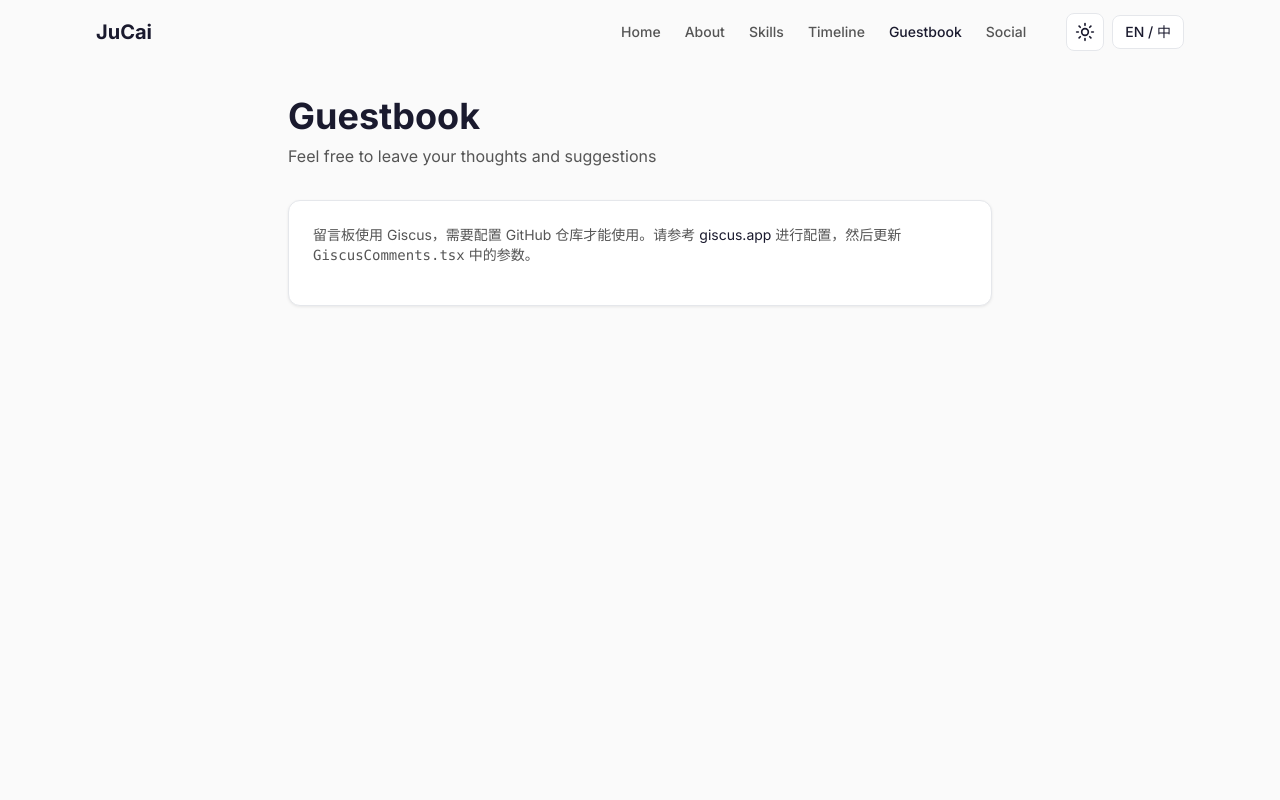
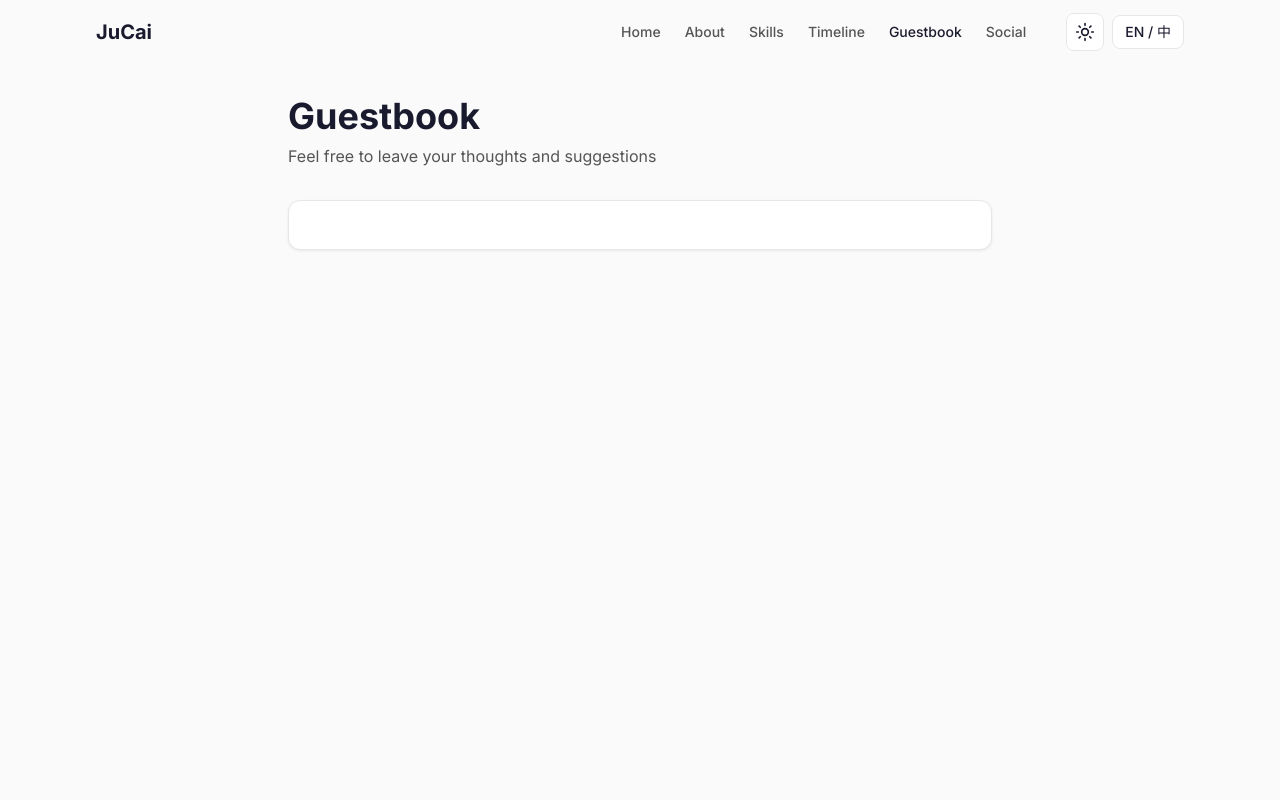
Before and after one commit to ImJc917/JuCai-Website, a Next.js app: page /en/guestbook in a window 1280 px wide. Shown: the top 800 px of the page. Built offline with nearby package versions, Linux system fonts and the light colour scheme.

Commit message:
feat: 配置 Giscus 留言板评论系统
- 已通过 GitHub API 开启仓库 Discussions
- 配置 Giscus 参数：repo/repoId/category/categoryId
- 支持主题切换时自动切换 Giscus 评论主题（light/dark/transparent_dark）
- 移除占位符提示文字

```diff
--- a/src/components/GiscusComments.tsx
+++ b/src/components/GiscusComments.tsx
@@ -8,25 +8,32 @@ export default function GiscusComments() {
   const { theme } = useTheme();
 
   useEffect(() => {
-    if (!ref.current || ref.current.hasChildNodes()) return;
+    if (!ref.current) return;
+    // Clear previous giscus instance on theme change
+    ref.current.innerHTML = '';
 
     const scriptEl = document.createElement('script');
     scriptEl.src = 'https://giscus.app/client.js';
     scriptEl.async = true;
     scriptEl.crossOrigin = 'anonymous';
 
-    // Giscus configuration - user needs to update these
+    const giscusTheme = theme === 'cyber'
+      ? 'dark'
+      : theme === 'glass'
+        ? 'transparent_dark'
+        : 'light';
+
     const giscusConfig = {
-      repo: 'your-username/your-repo',
-      repoId: 'YOUR_REPO_ID',
+      repo: 'ImJc917/JuCai-Website',
+      repoId: 'R_kgDOTadtyQ',
       category: 'General',
-      categoryId: 'YOUR_CATEGORY_ID',
+      categoryId: 'DIC_kwDOTadtyc4DCX_6',
       mapping: 'pathname',
       reactionsEnabled: '1',
       emitMetadata: '0',
       inputPosition: 'top',
       lang: 'zh-CN',
-      theme: theme === 'cyber' ? 'dark' : theme === 'glass' ? 'preferred_color_scheme' : theme === 'macaron' ? 'light' : 'light',
+      theme: giscusTheme,
     };
 
     Object.entries(giscusConfig).forEach(([key, value]) => {
@@ -37,20 +44,6 @@ export default function GiscusComments() {
   }, [theme]);
 
   return (
-    <div>
-      <p className="text-sm mb-4" style={{ color: 'var(--text-secondary)' }}>
-        留言板使用 Giscus，需要配置 GitHub 仓库才能使用。请参考{' '}
-        <a
-          href="https://giscus.app"
-          target="_blank"
-          rel="noopener noreferrer"
-          style={{ color: 'var(--accent)' }}
-        >
-          giscus.app
-        </a>{' '}
-        进行配置，然后更新 <code>GiscusComments.tsx</code> 中的参数。
-      </p>
-      <div ref={ref} />
-    </div>
+    <div ref={ref} />
   );
 }
```
